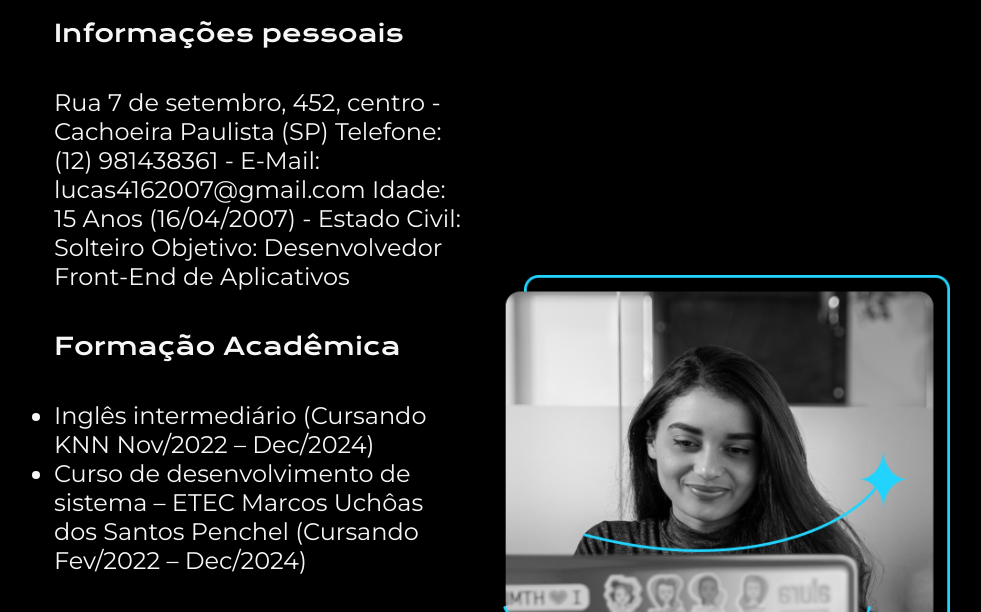
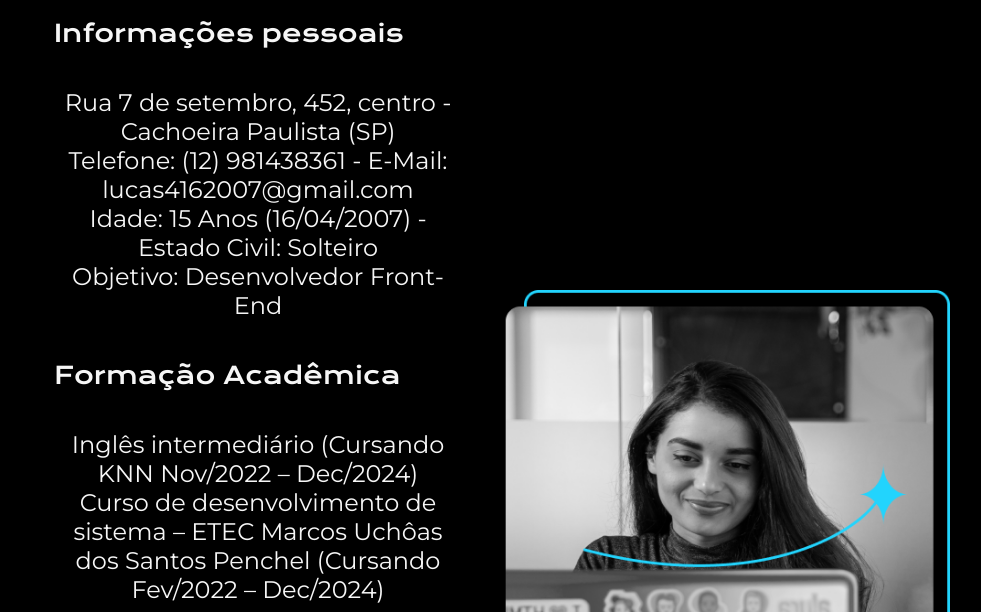
Before and after one commit to lupesii/portifolio, a plain HTML site: page resume.html in a window 1280 px wide. Shown: the part 186-798 px from the top of the page, without its empty margins (138-1119 px from the left). Drawn offline with nearby package versions, Linux system fonts and the light colour scheme.

Commit message:
Atualizando o sobre mim, retirei o estilos da lista do curriculo

```diff
--- a/resume.html
+++ b/resume.html
@@ -24,12 +24,12 @@
             <h1 class="principal__conteudo__titulo">Curriculo</h1>
 
             <h2 class="principal__conteudo__links__subtitulo">Informações pessoais</h2>
-            <p class="principal__conteudo__texto">
-                Rua 7 de setembro, 452, centro - Cachoeira Paulista (SP)
-                Telefone: (12) 981438361 - E-Mail: lucas4162007@gmail.com
-                Idade: 15 Anos (16/04/2007) - Estado Civil: Solteiro
-                Objetivo: Desenvolvedor Front-End de Aplicativos
-            </p>
+            <ul class="principal__conteudo__lista">
+                <li>Rua 7 de setembro, 452, centro - Cachoeira Paulista (SP) </li>
+                <li>Telefone: (12) 981438361 - E-Mail: lucas4162007@gmail.com </li>
+                <li>Idade: 15 Anos (16/04/2007) - Estado Civil: Solteiro </li>
+                <li>Objetivo: Desenvolvedor Front-End</li>
+            </ul>
 
             <h2 class="principal__conteudo__links__subtitulo">Formação Acadêmica</h2>
             <ul class="principal__conteudo__lista">
--- a/styles/style.css
+++ b/styles/style.css
@@ -66,11 +66,15 @@ body{
 .principal__conteudo__texto{
     font-size: 1.5rem;
     font-family: var(--font-secundaria);
+    text-align: center;
+    line-height: 1.9rem;
 }
 
 .principal__conteudo__lista{
     font-size: 1.5rem;
     font-family: var(--font-secundaria);
+    list-style: none;
+    text-align: center;
 }
 
 .principal__conteudo__lista__links{
```
Also changed, not shown: about.html (+9 -2 lines), index.html (+1 -1 lines).
